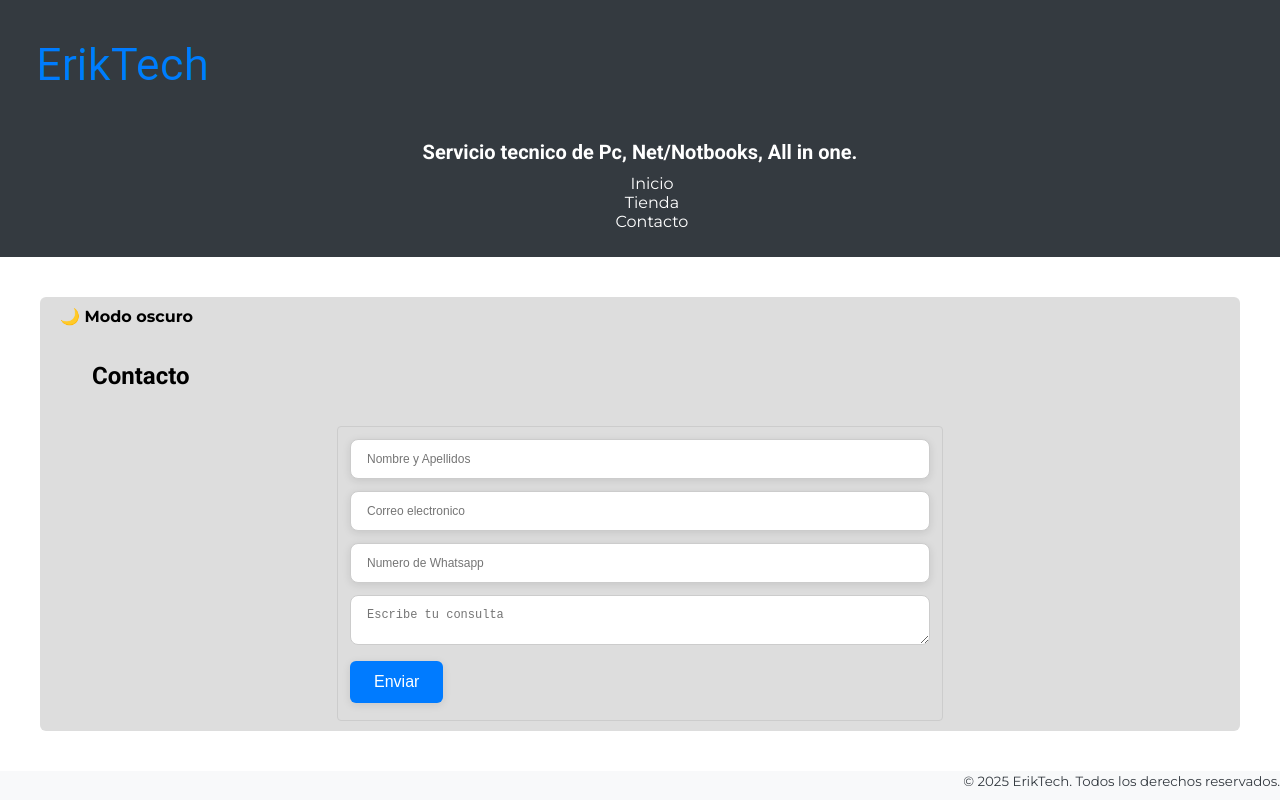
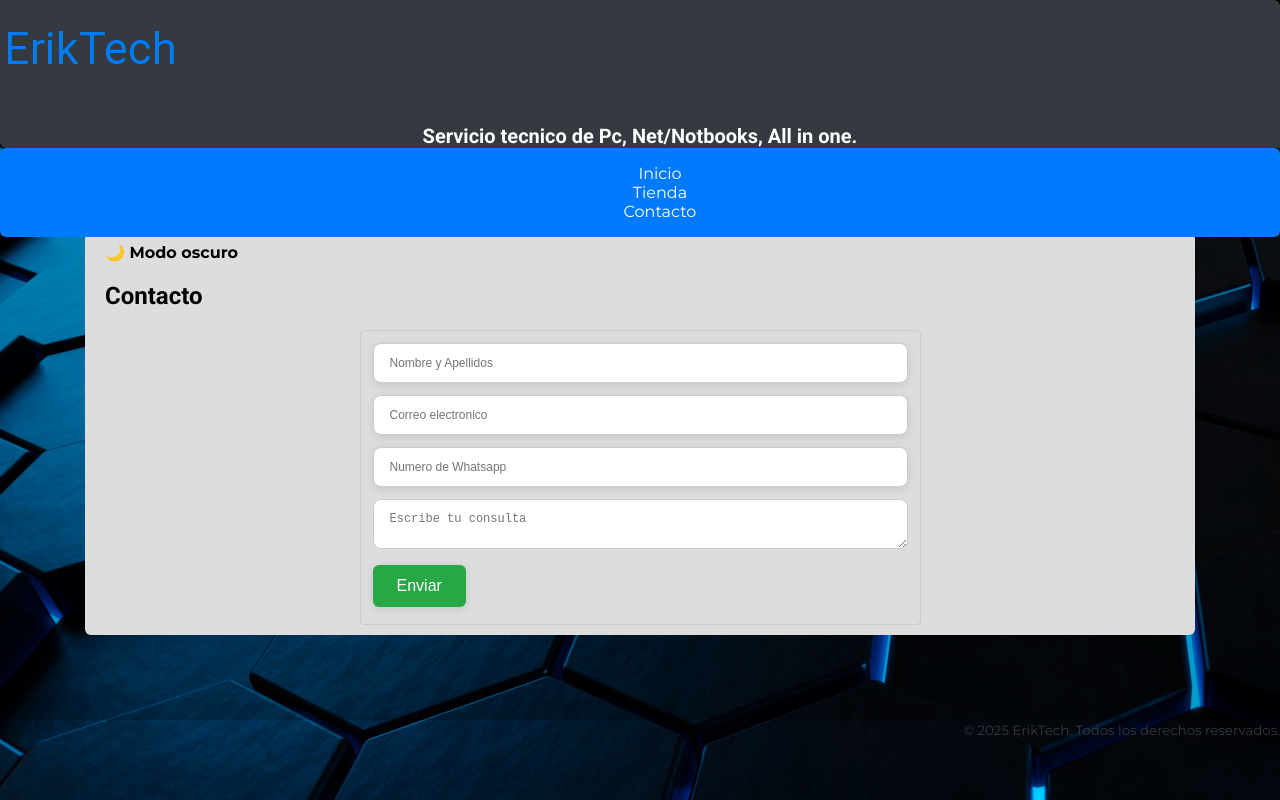
Before and after one commit to Erik-Peyret/Tarea-Global-Academy-, a plain HTML site: page pages/contacto.html in a window 1280 px wide. Drawn offline with Linux system fonts and the light colour scheme.

Commit message:
Se agrego fondo fijo, menu que sigue y se cambio color del fondo de boton enviar y nav bar.

```diff
--- a/css/index.css
+++ b/css/index.css
@@ -1,7 +1,8 @@
 :root {
     /* 🎨 Colores base de marca */
-    --color-principal: #007BFF; /* Azul Técnico: color principal para botones, enlaces activos y elementos destacados */
-    --color-secundario:#343A40; /* Gris Oscuro: texto fuerte, encabezados, fondo de barra de navegación */
+    --color-principal: #007BFF; /* Azul Técnico: color principal para enlaces activos y elementos destacados */
+    --color-secundario:#343A40; /* Gris Oscuro: texto fuerte, encabezados */
+    --color-boton-fondo: #28A745; /* Verde exito , fondo de barra de navegación y botones*/
 
     /* 🎨 Colores de fondo y estructura */
     --color-fondo:#F8F9FA; /* Gris Claro: fondo general del sitio, secciones, tarjetas */
@@ -11,14 +12,22 @@
     --fuente-principal:'Roboto', sans-serif;
     --fuente-titulos:'Montserrat', sans-serif;
 
+    /* 🎨 Color Pseudoclases */
+    --color-link-hover:#FD7E14; /* Blanco Puro: se usa para contrastes y limpieza visual */
+
+
 }
+
 
 body {
     font-family: var(--fuente-titulos);
-    background-color:  var(--color-fondo);
     color: var(--color-secundario);
+    background-image: url(/assets/Fondos/Fondo.jpg);
+    background-repeat: no-repeat;
+    background-attachment: fixed;
+    width: 100%;
+    height: 100vh;
     margin: 0;
-    padding: 0;
 
 }
 
@@ -27,7 +36,7 @@ body {
 header {
     background-color: var(--color-secundario);
     color: var(--color-blanco);
-    padding: 1rem 2rem;
+    border-radius: 0px 6px;
 }
 
 header h1 {
@@ -39,33 +48,37 @@ header h1 {
 
 /* Navegación */
 
+nav {
+    position: fixed;
+    background-color: var(--color-principal);
+    display: inline;
+    width: 100%;
+    border-radius: 6px;
+
+
+}
+
 h2 {
     font-family: var(--fuente-principal);
-    padding: 1rem 2rem;
 }
 
 nav a {
     color: var(--color-blanco);
-    margin-right: 1rem;
     text-decoration: none;
 }
 
 .menu-list {
     list-style: none;
-    margin-top: 10px;
-    margin-bottom: 10px;
     text-align: center;
 }
 
 .lista-servicios {
     list-style: none;
-    margin-top: 10px;
-    margin-bottom: 10px;
     text-align: left;
 }
 
 nav a:hover {
-    color:var(--color-principal);
+    color:var(--color-link-hover);
 }
 
 /* Contacto (Formulario) */
@@ -95,7 +108,7 @@ nav a:hover {
 }
 
 .enviar { /* Boton enviar */
-    background-color: var(--color-principal);
+    background-color: var(--color-boton-fondo);
     cursor: pointer;
     color: var(--color-blanco);
 }
--- a/css/modo_oscuro.css
+++ b/css/modo_oscuro.css
@@ -1,14 +1,13 @@
 /* estilos.css */
 
 body {
-  margin: 0;
   transition: background 0.3s, color 0.3s;
 }
 
 /* Diseño general */
 .contenido {
-  padding: 20px;
-  background-color: #ffffff;
+  padding: 65px;
+  background-color: rgba(000, 000, 000, 0.2);
   color: #000000;
   transition: background 0.3s, color 0.3s;
 }
@@ -58,7 +57,7 @@ form.datos textarea {
 
 form.datos input.enviar {
   width: auto;
-  background-color: #007bff;
+  background-color: #28A745;
   color: white;
   border: none;
   padding: 12px 24px;
@@ -69,7 +68,7 @@ form.datos input.enviar {
 }
 
 form.datos input.enviar:hover {
-  background-color: #0056b3;
+  background-color: #1e7933;
 }
 
 
```
Also changed, not shown: assets/Fondos/Fondo.jpg (added).
